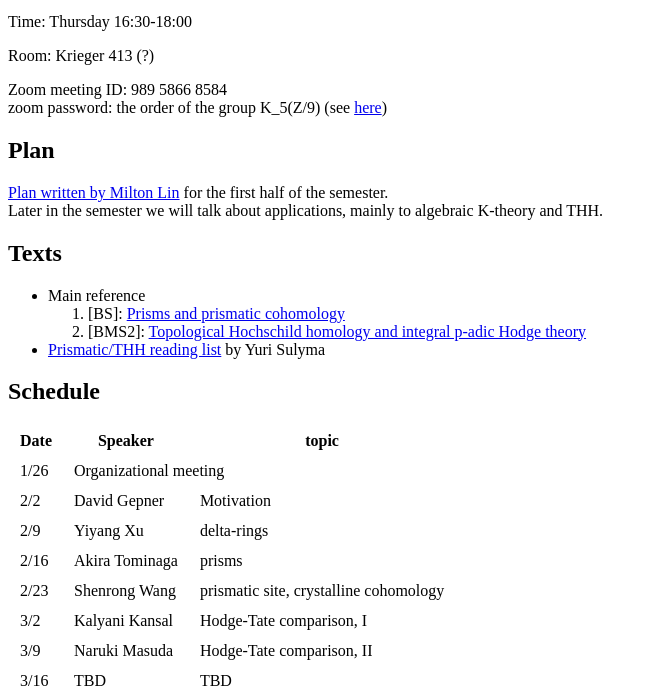
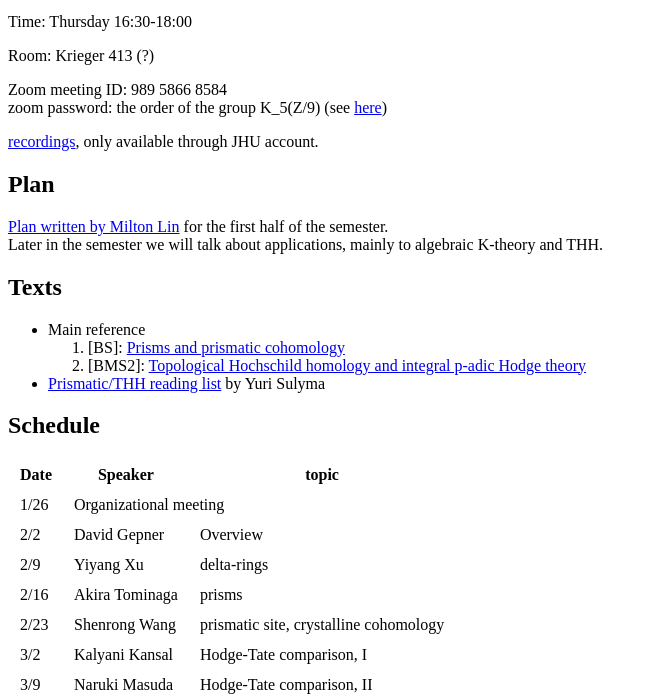
Before and after one commit to nmasuda2/nmasuda2.github.io, a plain HTML site: page prismatic-seminar.html in a window 1280 px wide. Shown: the part 101-799 px from the top of the page, without its empty margins (0-657 px from the left). Drawn offline with Linux system fonts and the light colour scheme.

Commit message:
Update prismatic-seminar.html

```diff
--- a/prismatic-seminar.html
+++ b/prismatic-seminar.html
@@ -27,6 +27,7 @@
         <p>Time: Thursday 16:30-18:00</p>
         <p>Room: Krieger 413 (?)</p>
         <p>Zoom meeting ID: 989 5866 8584<br> zoom password: the order of the group K_5(Z/9) (see <a href="https://arxiv.org/abs/2204.03420">here</a>)</p>
+        <p><a href="https://livejohnshopkins-my.sharepoint.com/:f:/g/personal/nmasuda2_jh_edu/Eo3JVWnj7wtNppf3iBt3XcUB1LLZZb1WAXq_ddIDXTCSHw?e=jxDiLJ">recordings</a>, only available through JHU account.</p>
 
         <h2>Plan</h2>
         <a href="notes/Seminar_Plan_K_Theory.pdf">Plan written by Milton Lin</a> for the first half of the semester.<br>
@@ -72,7 +73,7 @@
             </tr>
 
             <tr>
-                <td>2/2</td> <td>David Gepner</td> <td>Motivation</td>
+                <td>2/2</td> <td>David Gepner</td> <td>Overview</td>
             </tr>
 
             <tr>
```
